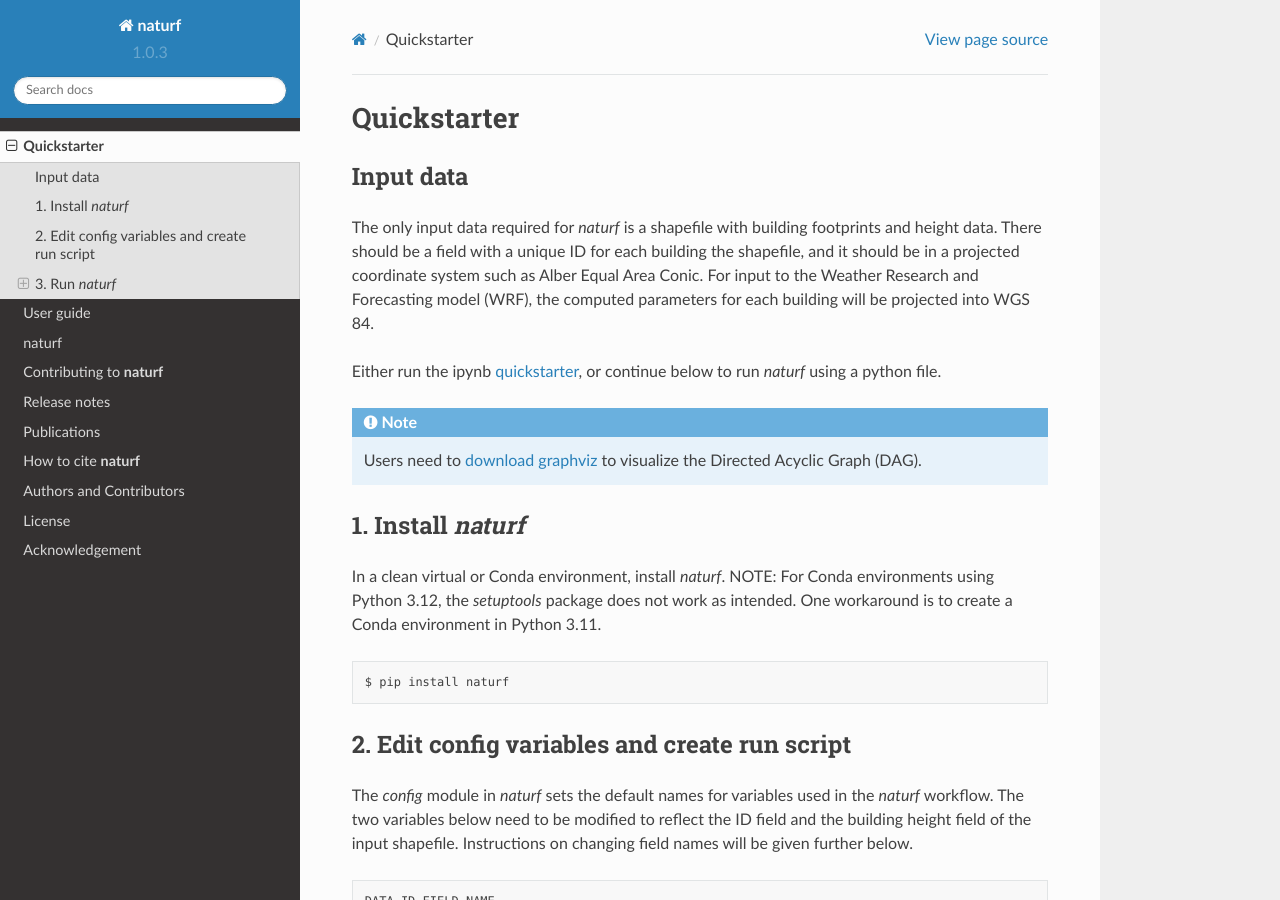
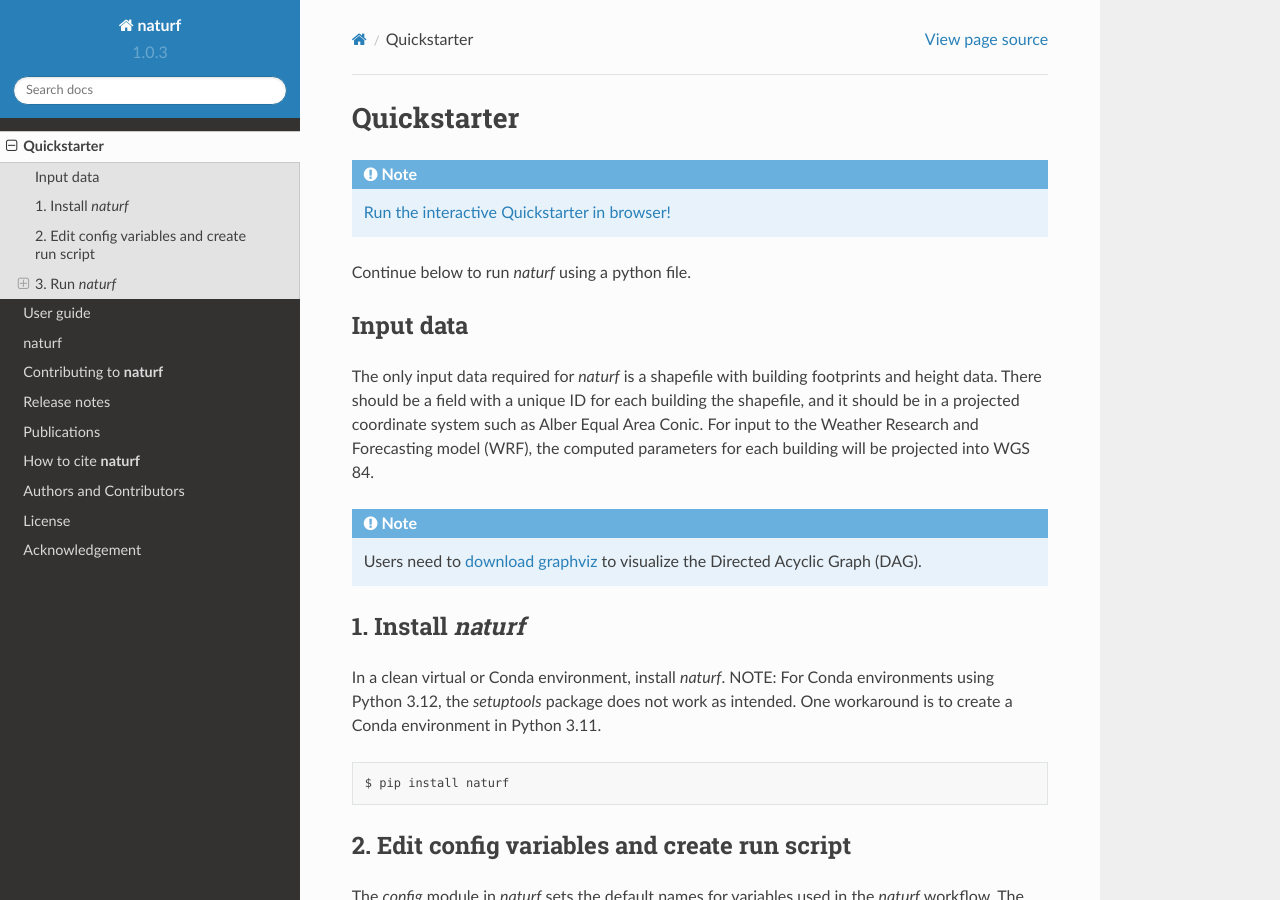
Before and after one commit to IMMM-SFA/naturf, a Sphinx documentation site: the page built from docs/source/quickstarter.rst, in a window 1280 px wide and 900 px high. Built offline with Sphinx 7.4.7 and the Read the Docs theme 2.0.0, drawn with Linux system fonts in a browser that asks for light colours; formulas are drawn with MathJax 3.

Commit message:
add interactive ipynb links (#182)

```diff
--- a/docs/source/quickstarter.rst
+++ b/docs/source/quickstarter.rst
@@ -2,13 +2,16 @@
 Quickstarter
 ============
 
+.. note::
+   `Run the interactive Quickstarter in browser! <https://naturf.msdlive.org/>`_
+
+
+Continue below to run `naturf` using a python file.
 
 Input data
 ----------
 
 The only input data required for `naturf` is a shapefile with building footprints and height data. There should be a field with a unique ID for each building the shapefile, and it should be in a projected coordinate system such as Alber Equal Area Conic. For input to the Weather Research and Forecasting model (WRF), the computed parameters for each building will be projected into WGS 84.
-
-Either run the ipynb `quickstarter <https://github.com/IMMM-SFA/naturf/blob/main/notebooks/quickstarter.ipynb>`_, or continue below to run `naturf` using a python file.
 
 .. note::
     Users need to `download graphviz <https://graphviz.org/download/>`_ to visualize the Directed Acyclic Graph (DAG).
```
Also changed, not shown: docs/source/index.rst (+4 -4 lines), 1 other file.
